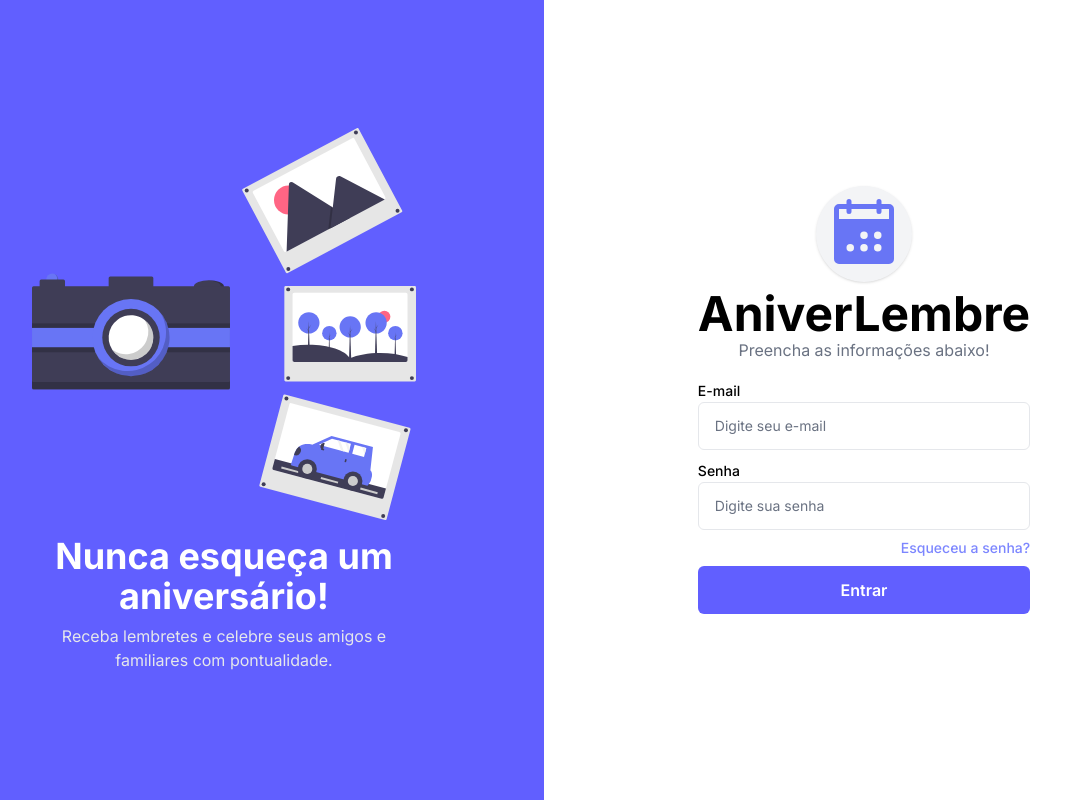
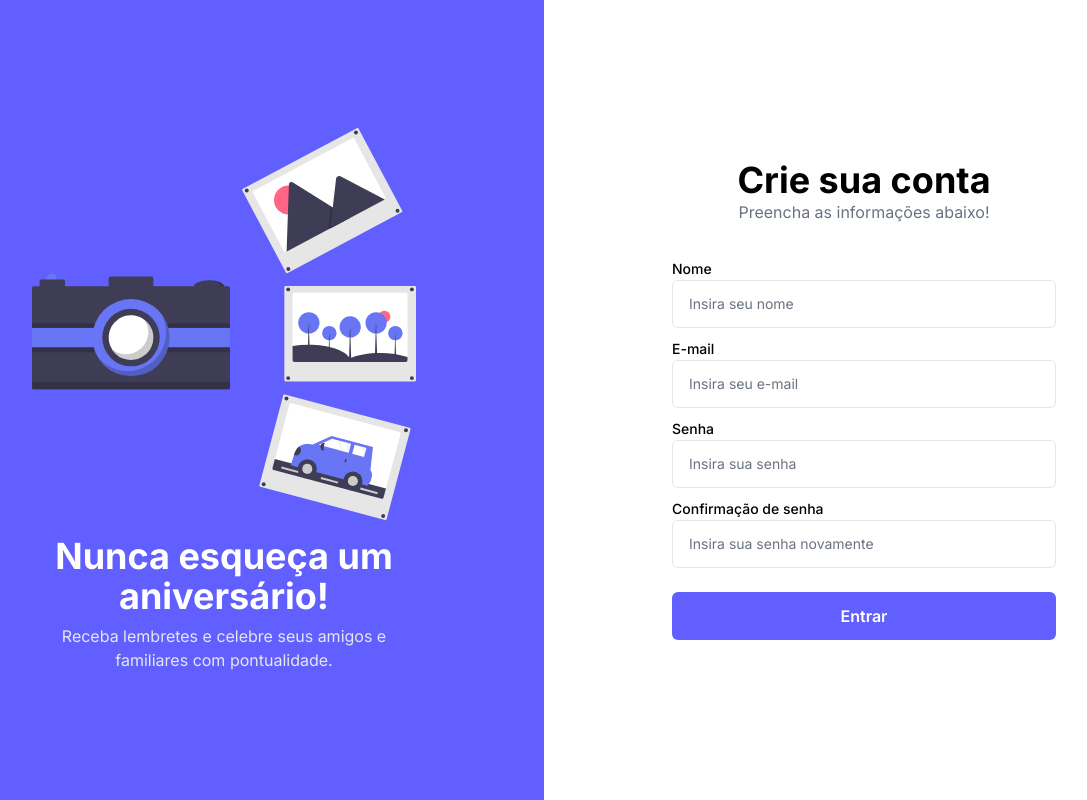
Before and after one commit to antonioclaudioofc/aniver-lembre, a Next.js app: page /sign-up in a window 1280 px wide. Shown: the whole page, without its empty margins (96-1183 px from the left). Built offline with nearby package versions, Linux system fonts and the light colour scheme.

Commit message:
feat: create page signup

```diff
--- a/src/app/(app)/(public)/layout.tsx
+++ b/src/app/(app)/(public)/layout.tsx
@@ -1,5 +1,6 @@
 import Image from "next/image";
 import moments from "@/assets/moments.svg";
+import { Toaster } from "@/components/Toaster";
 
 export default function PublicLayout({
   children,
@@ -7,6 +8,8 @@ export default function PublicLayout({
   children: React.ReactNode;
 }) {
   return (
+    <div>
+      <Toaster richColors position="bottom-center" duration={3000} />
       <section className="w-full min-h-screen grid grid-cols-2">
         <div className="bg-indigo-500 flex justify-center items-center flex-col gap-4">
           <Image
@@ -26,5 +29,6 @@ export default function PublicLayout({
         </div>
         <div className="flex justify-center items-center">{children}</div>
       </section>
+    </div>
   );
 }
--- a/src/app/(app)/(public)/sign-up/page.tsx
+++ b/src/app/(app)/(public)/sign-up/page.tsx
@@ -1,37 +1,116 @@
-import Image from "next/image";
-import logo from "@/assets/logo.svg";
-import { Label } from "@/components/Label";
+"use client";
+
 import { Input } from "@/components/Input";
 import { Button } from "@/components/Button";
+import { userSchema } from "@/models/user.model";
+import { z } from "zod";
+import { useForm } from "react-hook-form";
+import { zodResolver } from "@hookform/resolvers/zod";
+import {
+  Form,
+  FormControl,
+  FormField,
+  FormItem,
+  FormLabel,
+  FormMessage,
+} from "@/components/Form";
+
+type UserSchema = z.infer<typeof userSchema>;
 
 export default function SignUp() {
+  const formUser = useForm<UserSchema>({
+    resolver: zodResolver(userSchema),
+    defaultValues: {
+      name: "",
+      email: "",
+      password: "",
+      confirmPassword: "",
+    },
+  });
+
+  const onSubmitSignUp = async (values: UserSchema) => {
+    console.log("ok");
+  };
+
   return (
     <div className="max-w-96">
-      <div className="max-w-24 max-h-24 bg-gray-100 shadow p-2 rounded-full mx-auto mb-2">
-        <Image
-          src={logo}
-          className="w-full h-full "
-          alt="Logo do site, que é um calendário com cor roxo"
-        />
-      </div>
-      <h1 className="text-5xl font-bold text-center">AniverLembre</h1>
+      <h2 className="text-4xl font-bold text-center">Crie sua conta</h2>
       <p className="text-gray-500 text-center">
         Preencha as informações abaixo!
       </p>
-      <form action="#" method="post" className="grid grid-cols-1 gap-2 mt-4">
-        <div>
-          <Label>E-mail</Label>
-          <Input placeholder="Digite seu e-mail" />
-        </div>
-        <div>
-          <Label>Senha</Label>
-          <Input placeholder="Digite sua senha" />
-        </div>
-        <span className="text-right text-sm text-indigo-400 font-medium cursor-pointer transition-colors hover:text-indigo-500">
-          Esqueceu a senha?
-        </span>
-        <Button>Entrar</Button>
-      </form>
+      <Form {...formUser}>
+        <form
+          method="post"
+          onSubmit={formUser.handleSubmit(onSubmitSignUp)}
+          className="grid grid-cols-1 gap-2 mt-8"
+        >
+          <FormField
+            control={formUser.control}
+            name="name"
+            render={({ field }) => (
+              <FormItem>
+                <FormLabel>Nome</FormLabel>
+                <FormControl>
+                  <Input placeholder="Insira seu nome" {...field} />
+                </FormControl>
+                <FormMessage />
+              </FormItem>
+            )}
+          />
+          <FormField
+            control={formUser.control}
+            name="email"
+            render={({ field }) => (
+              <FormItem>
+                <FormLabel>E-mail</FormLabel>
+                <FormControl>
+                  <Input
+                    type="email"
+                    placeholder="Insira seu e-mail"
+                    {...field}
+                  />
+                </FormControl>
+                <FormMessage />
+              </FormItem>
+            )}
+          />
+          <FormField
+            control={formUser.control}
+            name="password"
+            render={({ field }) => (
+              <FormItem>
+                <FormLabel>Senha</FormLabel>
+                <FormControl>
+                  <Input
+                    type="password"
+                    placeholder="Insira sua senha"
+                    {...field}
+                  />
+                </FormControl>
+                <FormMessage />
+              </FormItem>
+            )}
+          />
+          <FormField
+            control={formUser.control}
+            name="confirmPassword"
+            render={({ field }) => (
+              <FormItem>
+                <FormLabel>Confirmação de senha</FormLabel>
+                <FormControl>
+                  <Input
+                    type="password"
+                    placeholder="Insira sua senha novamente"
+                    {...field}
+                  />
+                </FormControl>
+                <FormMessage />
+              </FormItem>
+            )}
+          />
+          <Button className="mt-4">Entrar</Button>
+        </form>
+      </Form>
     </div>
   );
 }
--- /dev/null
+++ b/src/app/(app)/actions/user.ts
@@ -0,0 +1,5 @@
+"use server";
+
+export function signUp() {
+
+}
--- a/src/app/(app)/layout.tsx
+++ b/src/app/(app)/layout.tsx
@@ -1,6 +1,7 @@
 import type { Metadata } from "next";
 import { Inter } from "next/font/google";
 import "./globals.css";
+import { Toaster } from "@/components/Toaster";
 
 const inter = Inter({ subsets: ["latin"], variable: "--font-inter" });
 
@@ -16,7 +17,10 @@ export default function RootLayout({
 }>) {
   return (
     <html lang="pt-br">
-      <body className={`${inter.variable} font-sans`}>{children}</body>
+      <body className={`${inter.variable} font-sans`}>
+        <Toaster richColors position="bottom-center" duration={3000} />
+        {children}
+      </body>
     </html>
   );
 }
--- /dev/null
+++ b/src/components/Form.tsx
@@ -0,0 +1,179 @@
+"use client";
+
+import * as React from "react";
+import * as LabelPrimitive from "@radix-ui/react-label";
+import { Slot } from "@radix-ui/react-slot";
+import {
+  Controller,
+  FormProvider,
+  useFormContext,
+  type ControllerProps,
+  type FieldPath,
+  type FieldValues,
+} from "react-hook-form";
+
+import { cn } from "@/lib/utils";
+import { Label } from "./Label";
+
+const Form = FormProvider;
+
+type FormFieldContextValue<
+  TFieldValues extends FieldValues = FieldValues,
+  TName extends FieldPath<TFieldValues> = FieldPath<TFieldValues>
+> = {
+  name: TName;
+};
+
+const FormFieldContext = React.createContext<FormFieldContextValue>(
+  {} as FormFieldContextValue
+);
+
+const FormField = <
+  TFieldValues extends FieldValues = FieldValues,
+  TName extends FieldPath<TFieldValues> = FieldPath<TFieldValues>
+>({
+  ...props
+}: ControllerProps<TFieldValues, TName>) => {
+  return (
+    <FormFieldContext.Provider value={{ name: props.name }}>
+      <Controller {...props} />
+    </FormFieldContext.Provider>
+  );
+};
+
+const useFormField = () => {
+  const fieldContext = React.useContext(FormFieldContext);
+  const itemContext = React.useContext(FormItemContext);
+  const { getFieldState, formState } = useFormContext();
+
+  const fieldState = getFieldState(fieldContext.name, formState);
+
+  if (!fieldContext) {
+    throw new Error("useFormField should be used within <FormField>");
+  }
+
+  const { id } = itemContext;
+
+  return {
+    id,
+    name: fieldContext.name,
+    formItemId: `${id}-form-item`,
+    formDescriptionId: `${id}-form-item-description`,
+    formMessageId: `${id}-form-item-message`,
+    ...fieldState,
+  };
+};
+
+type FormItemContextValue = {
+  id: string;
+};
+
+const FormItemContext = React.createContext<FormItemContextValue>(
+  {} as FormItemContextValue
+);
+
+const FormItem = React.forwardRef<
+  HTMLDivElement,
+  React.HTMLAttributes<HTMLDivElement>
+>(({ className, ...props }, ref) => {
+  const id = React.useId();
+
+  return (
+    <FormItemContext.Provider value={{ id }}>
+      <div ref={ref} className={cn("space-y-2", className)} {...props} />
+    </FormItemContext.Provider>
+  );
+});
+FormItem.displayName = "FormItem";
+
+const FormLabel = React.forwardRef<
+  React.ElementRef<typeof LabelPrimitive.Root>,
+  React.ComponentPropsWithoutRef<typeof LabelPrimitive.Root>
+>(({ className, ...props }, ref) => {
+  const { error, formItemId } = useFormField();
+
+  return (
+    <Label
+      ref={ref}
+      className={cn(error && "text-destructive", className)}
+      htmlFor={formItemId}
+      {...props}
+    />
+  );
+});
+FormLabel.displayName = "FormLabel";
+
+const FormControl = React.forwardRef<
+  React.ElementRef<typeof Slot>,
+  React.ComponentPropsWithoutRef<typeof Slot>
+>(({ ...props }, ref) => {
+  const { error, formItemId, formDescriptionId, formMessageId } =
+    useFormField();
+
+  return (
+    <Slot
+      ref={ref}
+      id={formItemId}
+      aria-describedby={
+        !error
+          ? `${formDescriptionId}`
+          : `${formDescriptionId} ${formMessageId}`
+      }
+      aria-invalid={!!error}
+      {...props}
+    />
+  );
+});
+FormControl.displayName = "FormControl";
+
+const FormDescription = React.forwardRef<
+  HTMLParagraphElement,
+  React.HTMLAttributes<HTMLParagraphElement>
+>(({ className, ...props }, ref) => {
+  const { formDescriptionId } = useFormField();
+
+  return (
+    <p
+      ref={ref}
+      id={formDescriptionId}
+      className={cn("text-[0.8rem] text-muted-foreground", className)}
+      {...props}
+    />
+  );
+});
+FormDescription.displayName = "FormDescription";
+
+const FormMessage = React.forwardRef<
+  HTMLParagraphElement,
+  React.HTMLAttributes<HTMLParagraphElement>
+>(({ className, children, ...props }, ref) => {
+  const { error, formMessageId } = useFormField();
+  const body = error ? String(error?.message ?? "") : children;
+
+  if (!body) {
+    return null;
+  }
+
+  return (
+    <p
+      ref={ref}
+      id={formMessageId}
+      className={cn("text-[0.8rem] font-medium text-red-500", className)}
+      {...props}
+    >
+      {body}
+    </p>
+  );
+});
+FormMessage.displayName = "FormMessage";
+
+export {
+  useFormField,
+  Form,
+  FormItem,
+  FormLabel,
+  FormControl,
+  FormDescription,
+  FormMessage,
+  FormField,
+};
--- /dev/null
+++ b/src/components/Toaster.tsx
@@ -0,0 +1,31 @@
+"use client";
+
+import { useTheme } from "next-themes";
+import { Toaster as Sonner } from "sonner";
+
+type ToasterProps = React.ComponentProps<typeof Sonner>;
+
+const Toaster = ({ ...props }: ToasterProps) => {
+  const { theme = "system" } = useTheme();
+
+  return (
+    <Sonner
+      theme={theme as ToasterProps["theme"]}
+      className="toaster group"
+      toastOptions={{
+        classNames: {
+          toast:
+            "group toast group-[.toaster]:bg-background group-[.toaster]:text-foreground group-[.toaster]:border-border group-[.toaster]:shadow-lg",
+          description: "group-[.toast]:text-muted-foreground",
+          actionButton:
+            "group-[.toast]:bg-primary group-[.toast]:text-primary-foreground",
+          cancelButton:
+            "group-[.toast]:bg-muted group-[.toast]:text-muted-foreground",
+        },
+      }}
+      {...props}
+    />
+  );
+};
+
+export { Toaster };
--- /dev/null
+++ b/src/models/auth.model.ts
@@ -0,0 +1,8 @@
+import { z } from "zod";
+
+export const authSchema = z.object({
+  email: z.string().email({ message: "Email inválido" }),
+  password: z.string().min(1, { message: "Campo obrigatório" }),
+});
+
+export type Auth = z.infer<typeof authSchema>;
--- /dev/null
+++ b/src/models/user.model.ts
@@ -0,0 +1,16 @@
+import { z } from "zod";
+
+export const userSchema = z
+  .object({
+    id: z.string().optional(),
+    name: z.string().min(1, { message: "Campo inexistente" }),
+    email: z.string().email({ message: "E-mail inválido" }),
+    password: z.string().min(1, { message: "Campo obrigatório" }),
+    confirmPassword: z.string(),
+    createdAt: z.date().optional(),
+    updatedAt: z.date().optional(),
+  })
+  .refine((data) => data.password === data.confirmPassword, {
+    message: "As senhas devem ser iguais",
+    path: ["confirmPassword"],
+  });
--- /dev/null
+++ b/src/utils/validation.ts
@@ -0,0 +1,6 @@
+export function validatePasswordsMatch(
+  password: string,
+  confirmPassword: string
+): boolean {
+  return password === confirmPassword;
+}
```
Also changed, not shown: package.json (+6 -1 lines), src/app/(app)/(public)/sign-in/page.tsx (+35 -1 lines), 1 other file (tests, documents, lock files or other folders). Lines whose indentation alone changed are shown as unchanged.
